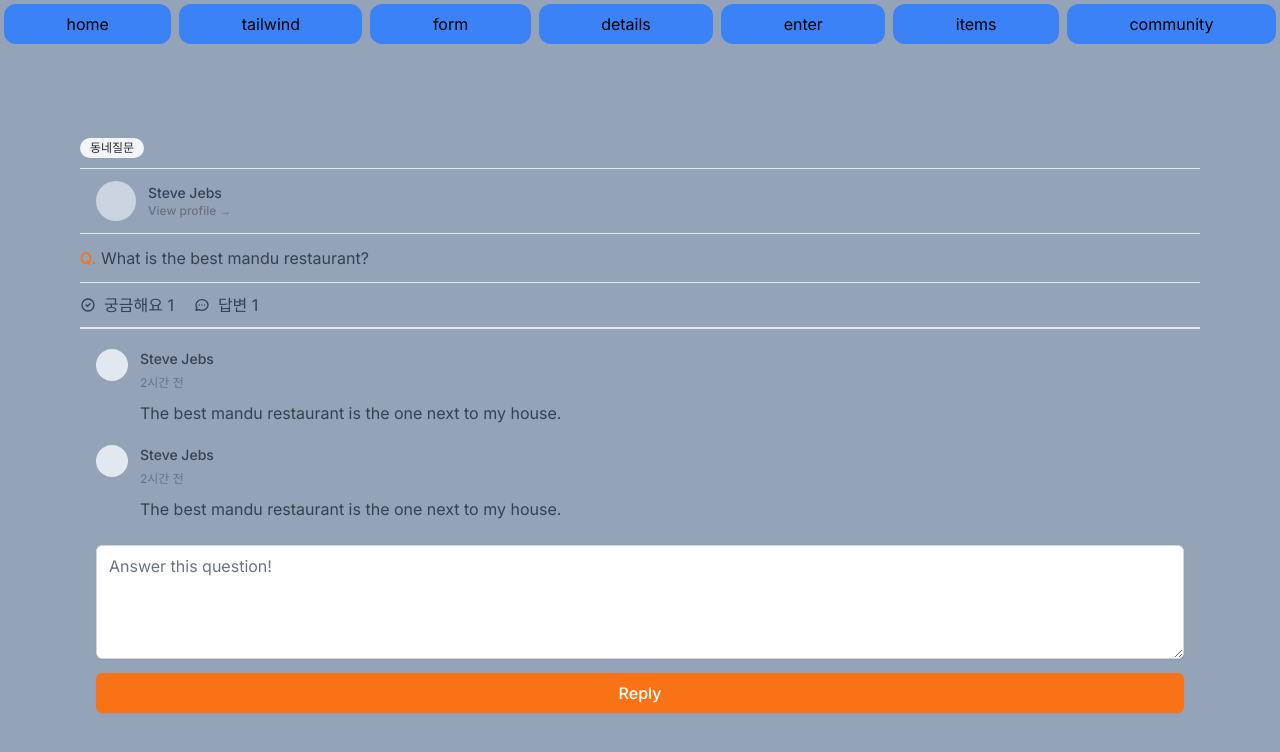
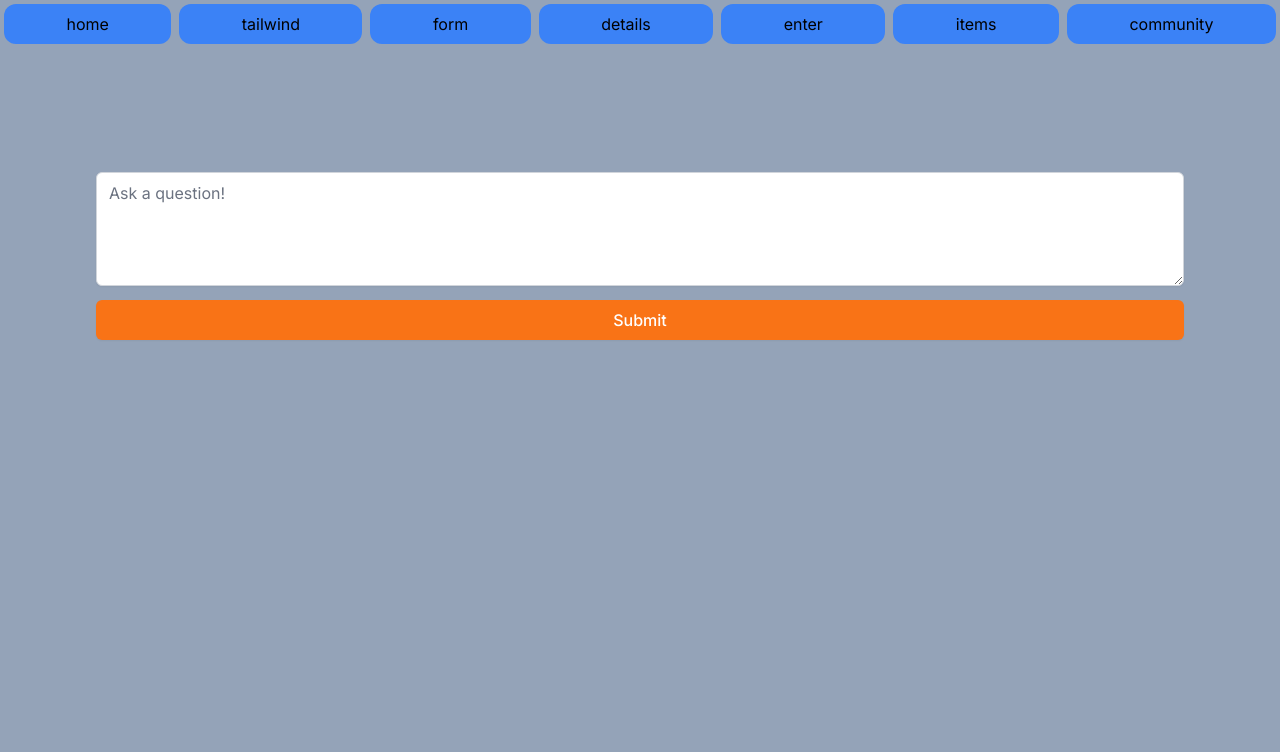
Before and after one commit to wonseok-han/edu-carrot-clone, a Next.js app: page /pages/tailwind/community/write in a window 1280 px wide. Shown: the top 752 px of the page. Built offline with nearby package versions, Linux system fonts and the light colour scheme.

Commit message:
write 페이지 추가

```diff
--- /dev/null
+++ b/app/pages/tailwind/community/write/page.tsx
@@ -0,0 +1,18 @@
+import type { NextPage } from "next";
+
+const Write: NextPage = () => {
+  return (
+    <div className="px-4 py-10">
+      <textarea
+        rows={4}
+        className="mt-1 shadow-sm w-full focus:ring-orange-500 rounded-md border-gray-300 focus:border-orange-500"
+        placeholder="Ask a question!"
+      />
+      <button className="w-full mt-2 bg-orange-500 hover:bg-orange-600 text-white py-2 px-4 border-r-transparent rounded-md shadow-sm font-medium focus:ring-2 focus:ring-offset-2 focus:ring-orange-500 focus:outline-none">
+        Submit
+      </button>
+    </div>
+  );
+};
+
+export default Write;
```
